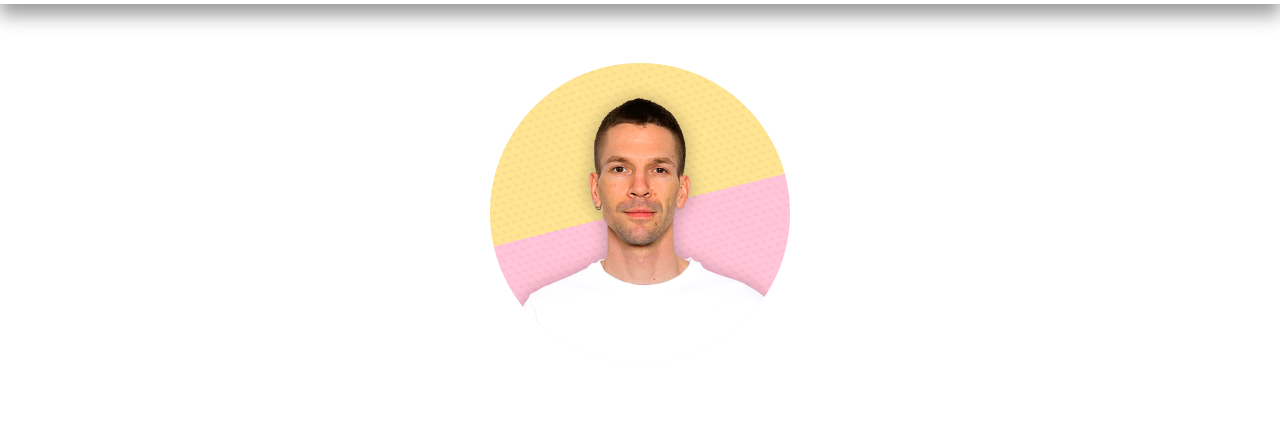
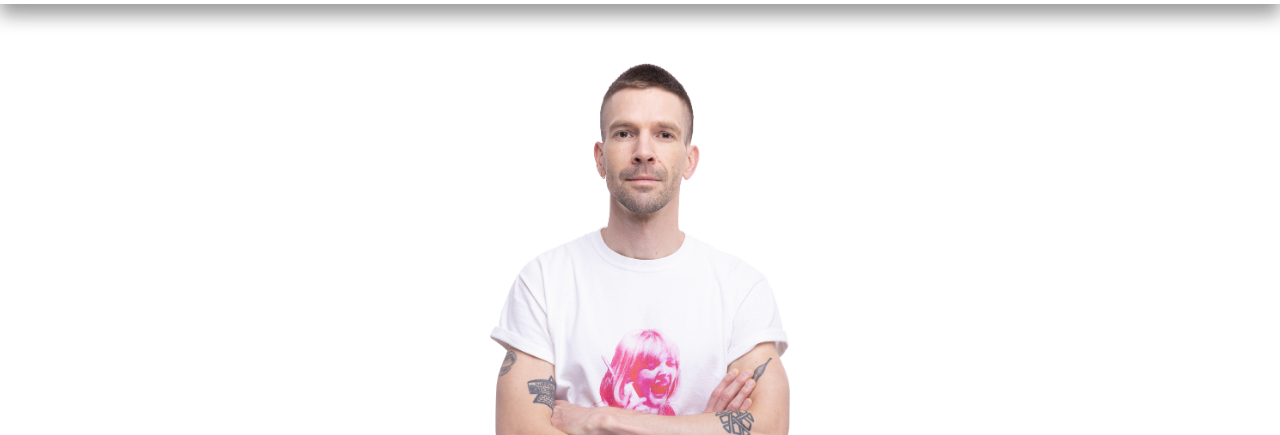
Before and after one commit to valentinplessy/portfolio-website-valentin-plessy, a plain HTML site: page about.html in a window 1280 px wide. Shown: the part 54-489 px from the top of the page. Drawn offline with nearby package versions, Linux system fonts and the light colour scheme.

Commit message:
updated about page

```diff
--- a/about.html
+++ b/about.html
@@ -33,8 +33,8 @@
     <div class="section" id="about-me">
       <div class="section container profile-pic">
             <picture>
-              <source srcset="img/about/profile_pic@1x.png" media="(max-width:767px)">
-              <img src="img/about/profile_pic@2x.png" alt="Valentin Plessy">
+              <source srcset="img/about/profile_pic_2.png" media="(max-width:767px)">
+              <img src="img/about/profile_pic_2.png" alt="Valentin Plessy">
             </picture>
           </div>
           <div class="container">
```
Also changed, not shown: img/about/profile_pic.jpg (added), img/about/profile_pic.png (added), img/about/profile_pic_2.png (added).
